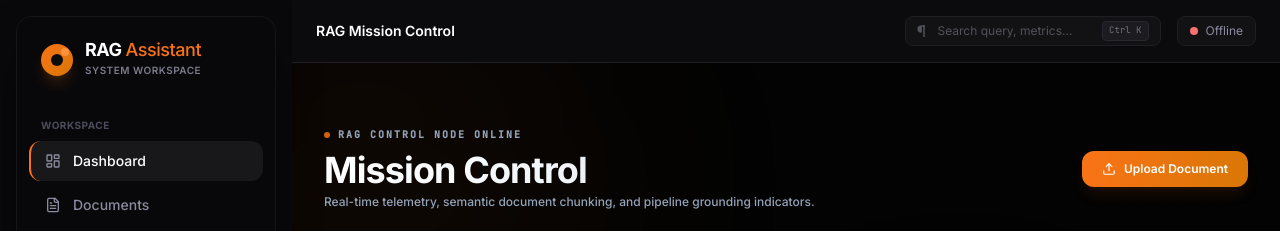
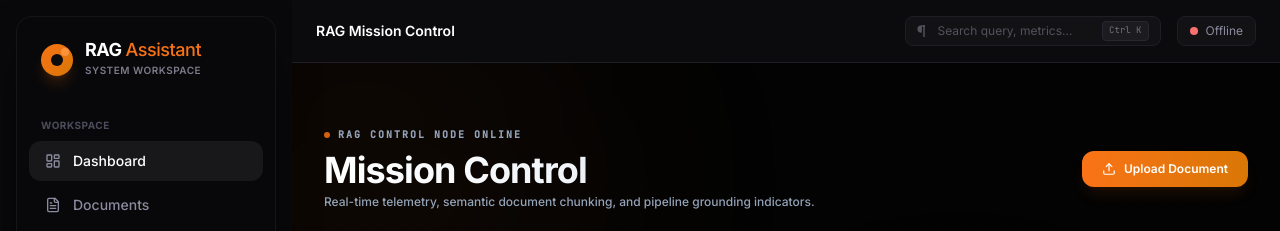
Before and after one commit to SreeAditya-Dev/Producation-RAG-System, a React (Vite) app in the folder frontend/: page / in a window 1280 px wide. Shown: the top 231 px of the page. Built offline with nearby package versions, Linux system fonts and the light colour scheme; no server answers; the HTML template or start-up script is replaced by a standard one.

Commit message:
fix(sidabar) : orange border removed

```diff
--- a/frontend/src/components/layout/Sidebar.tsx
+++ b/frontend/src/components/layout/Sidebar.tsx
@@ -91,8 +91,8 @@ export function Sidebar({
                       : 'gap-3 rounded-xl px-4 py-2.5 text-[#8b8b9f] hover:bg-[#18181b]/50 hover:text-white',
                     isActive
                       ? isCollapsed
-                        ? 'bg-[#18181b] text-orange-500 border-l-2 border-orange-500 rounded-l-none'
-                        : 'bg-[#18181b] text-white border-l-2 border-orange-500 pl-[14px]'
+                        ? 'bg-[#18181b] text-orange-500'
+                        : 'bg-[#18181b] text-white'
                       : 'text-[#8b8b9f] hover:text-white'
                   )
                 }
```
